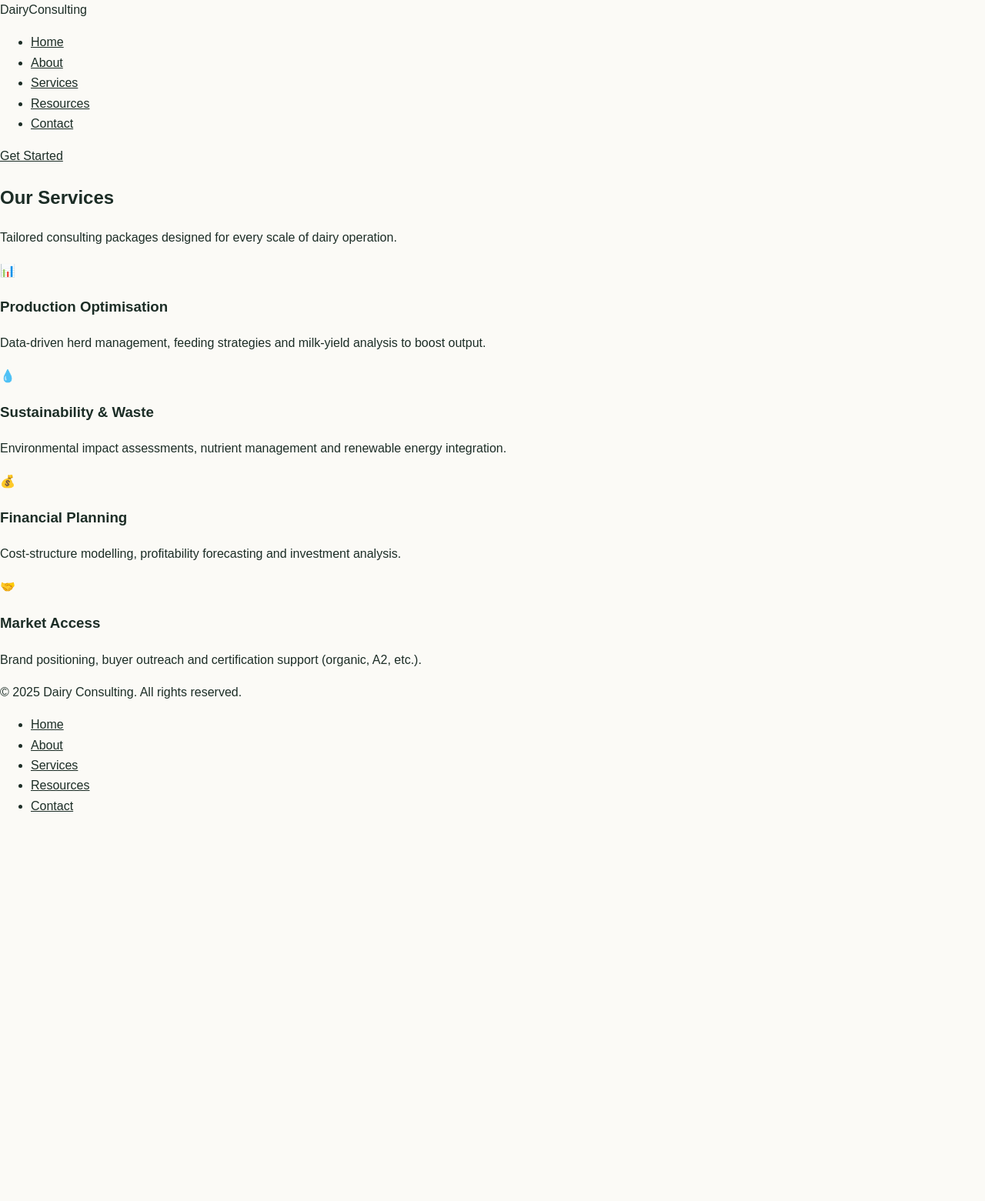
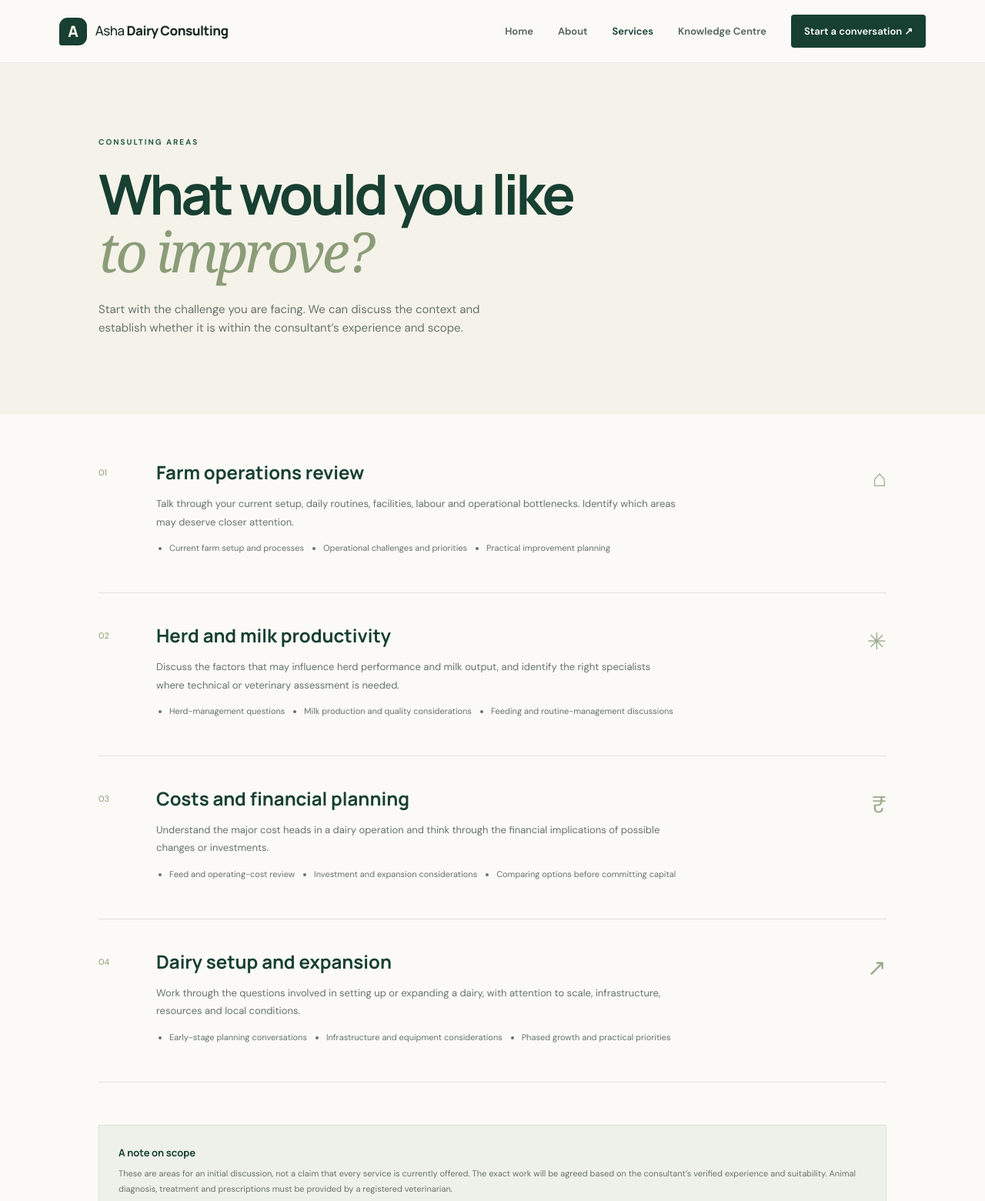
Before and after one commit to keertiopenclaw-cmd/dairy-consulting-website, a plain HTML site: page services.html in a window 1280 px wide. Shown: the top 1561 px of the page at 77% size. Before the commit the page ends 1077 px from the top, so only its background shows below. Drawn offline with Linux system fonts and the light colour scheme.

Commit message:
Redesign Asha Dairy Consulting website

```diff
--- a/services.html
+++ b/services.html
@@ -1,73 +1,11 @@
-<!DOCTYPE html>
-<html lang="en">
-<head>
-  <meta charset="UTF-8">
-  <meta name="viewport" content="width=device-width, initial-scale=1.0">
-  <title>Services – Dairy Consulting</title>
-  <link rel="stylesheet" href="style.css">
-  <link rel="preconnect" href="https://fonts.googleapis.com">
-  <link rel="preconnect" href="https://fonts.gstatic.com" crossorigin>
-  <link href="https://fonts.googleapis.com/css2?family=Playfair+Display:wght@400;600%7CRoboto:wght@300;400;500&display=swap" rel="stylesheet">
-</head>
-<body>
-
-  <!-- Navigation -->
-  <nav class="navbar">
-    <div class="logo">Dairy<span>Consulting</span></div>
-    <ul class="nav-links">
-      <li><a href="index.html">Home</a></li>
-      <li><a href="about.html">About</a></li>
-      <li><a href="services.html">Services</a></li>
-      <li><a href="resources.html">Resources</a></li>
-      <li><a href="contact.html">Contact</a></li>
-    </ul>
-    <a href="contact.html" class="cta-button">Get Started</a>
-  </nav>
-
-  <!-- Services Section -->
-  <section class="services" id="services">
-    <div class="container">
-      <h2>Our Services</h2>
-      <p>Tailored consulting packages designed for every scale of dairy operation.</p>
-      <div class="services-grid">
-        <div class="service-card">
-          <span class="icon">📊</span>
-          <h3>Production Optimisation</h3>
-          <p>Data‑driven herd management, feeding strategies and milk‑yield analysis to boost output.</p>
-        </div>
-        <div class="service-card">
-          <span class="icon">💧</span>
-          <h3>Sustainability & Waste</h3>
-          <p>Environmental impact assessments, nutrient management and renewable energy integration.</p>
-        </div>
-        <div class="service-card">
-          <span class="icon">💰</span>
-          <h3>Financial Planning</h3>
-          <p>Cost‑structure modelling, profitability forecasting and investment analysis.</p>
-        </div>
-        <div class="service-card">
-          <span class="icon">🤝</span>
-          <h3>Market Access</h3>
-          <p>Brand positioning, buyer outreach and certification support (organic, A2, etc.).</p>
-        </div>
-      </div>
-    </div>
-  </section>
-
-  <!-- Footer -->
-  <footer>
-    <div class="container">
-      <p>&copy; 2025 Dairy Consulting. All rights reserved.</p>
-      <ul class="footer-links">
-        <li><a href="index.html">Home</a></li>
-        <li><a href="about.html">About</a></li>
-        <li><a href="services.html">Services</a></li>
-        <li><a href="resources.html">Resources</a></li>
-        <li><a href="contact.html">Contact</a></li>
-      </ul>
-    </div>
-  </footer>
-
-  <script src="script.js"></script>
-</body>
-</html>
+<!doctype html>
+<html lang="en"><head><meta charset="utf-8"><meta name="viewport" content="width=device-width, initial-scale=1"><meta name="theme-color" content="#173f32"><meta name="description" content="Explore potential dairy consulting discussion areas with Asha Dairy Consulting, Pune."><title>Consulting Areas | Asha Dairy Consulting</title><link rel="preconnect" href="https://fonts.googleapis.com"><link rel="preconnect" href="https://fonts.gstatic.com" crossorigin><link href="https://fonts.googleapis.com/css2?family=DM+Sans:wght@400;500;600;700&family=Manrope:wght@400;500;600;700;800&display=swap" rel="stylesheet"><link rel="stylesheet" href="style.css"></head>
+<body><a class="skip-link" href="#main">Skip to content</a><header class="site-header"><a class="brand" href="index.html"><span class="brand-mark">A</span><span>Asha <b>Dairy Consulting</b></span></a><button class="menu-toggle" aria-label="Open navigation" aria-expanded="false" aria-controls="primary-nav"><span></span><span></span><span></span></button><nav class="nav" id="primary-nav" aria-label="Main navigation"><a href="index.html">Home</a><a href="about.html">About</a><a class="active" href="services.html">Services</a><a href="resources.html">Knowledge Centre</a><a class="nav-cta" href="contact.html">Start a conversation <span>↗</span></a></nav></header>
+<main id="main"><section class="page-hero"><p class="eyebrow">CONSULTING AREAS</p><h1>What would you like<br><em>to improve?</em></h1><p>Start with the challenge you are facing. We can discuss the context and establish whether it is within the consultant’s experience and scope.</p></section>
+<section class="service-list"><article class="service-row"><span class="service-index">01</span><div><h2>Farm operations review</h2><p>Talk through your current setup, daily routines, facilities, labour and operational bottlenecks. Identify which areas may deserve closer attention.</p><ul><li>Current farm setup and processes</li><li>Operational challenges and priorities</li><li>Practical improvement planning</li></ul></div><span class="service-symbol">⌂</span></article>
+<article class="service-row"><span class="service-index">02</span><div><h2>Herd and milk productivity</h2><p>Discuss the factors that may influence herd performance and milk output, and identify the right specialists where technical or veterinary assessment is needed.</p><ul><li>Herd-management questions</li><li>Milk production and quality considerations</li><li>Feeding and routine-management discussions</li></ul></div><span class="service-symbol">✳</span></article>
+<article class="service-row"><span class="service-index">03</span><div><h2>Costs and financial planning</h2><p>Understand the major cost heads in a dairy operation and think through the financial implications of possible changes or investments.</p><ul><li>Feed and operating-cost review</li><li>Investment and expansion considerations</li><li>Comparing options before committing capital</li></ul></div><span class="service-symbol">₹</span></article>
+<article class="service-row"><span class="service-index">04</span><div><h2>Dairy setup and expansion</h2><p>Work through the questions involved in setting up or expanding a dairy, with attention to scale, infrastructure, resources and local conditions.</p><ul><li>Early-stage planning conversations</li><li>Infrastructure and equipment considerations</li><li>Phased growth and practical priorities</li></ul></div><span class="service-symbol">↗</span></article></section>
+<section class="notice"><b>A note on scope</b><p>These are areas for an initial discussion, not a claim that every service is currently offered. The exact work will be agreed based on the consultant’s verified experience and suitability. Animal diagnosis, treatment and prescriptions must be provided by a registered veterinarian.</p></section>
+<section class="final-cta"><p class="eyebrow">NOT SURE WHERE TO START?</p><h2>Tell us what’s happening<br><em>on your farm.</em></h2><a class="button button-primary" href="contact.html">Discuss your requirement <span>→</span></a></section></main>
+<footer class="site-footer"><a class="brand brand-footer" href="index.html"><span class="brand-mark">A</span><span>Asha <b>Dairy Consulting</b></span></a><p>Practical dairy consulting · Pune, Maharashtra</p><div class="footer-bottom"><span>© <span data-year></span> Asha Dairy Consulting</span><div><a href="index.html">Home</a><a href="about.html">About</a><a href="contact.html">Contact</a></div></div></footer><script src="script.js"></script></body></html>
```
